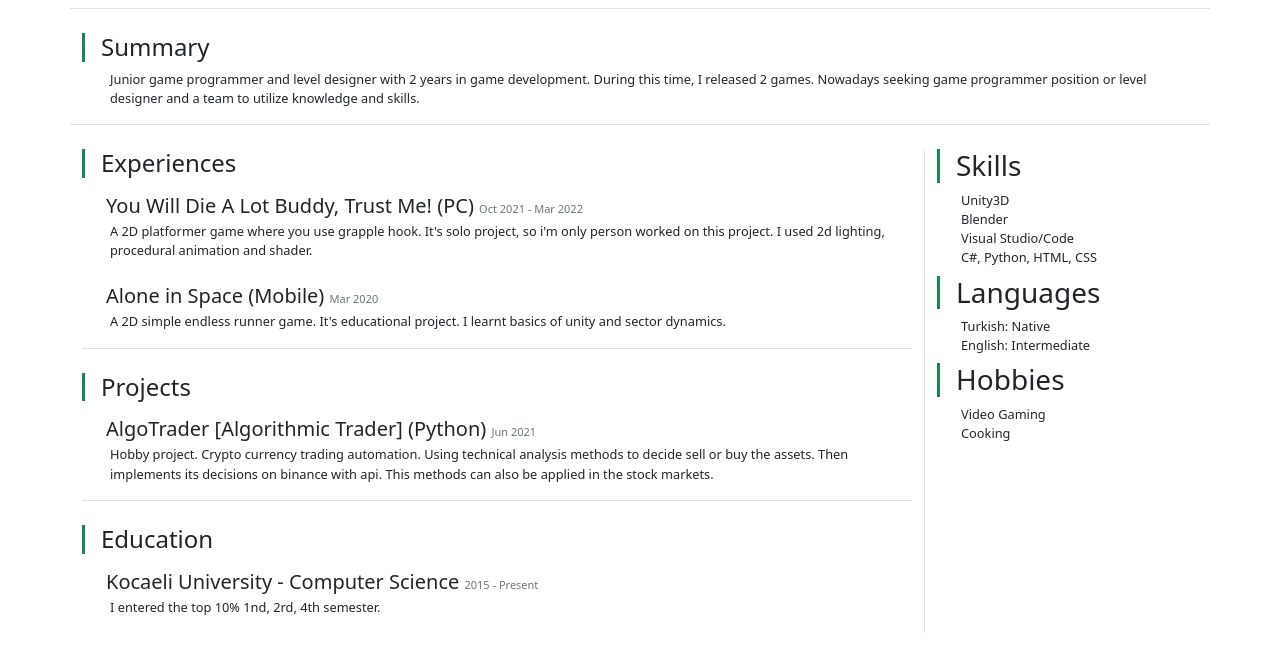
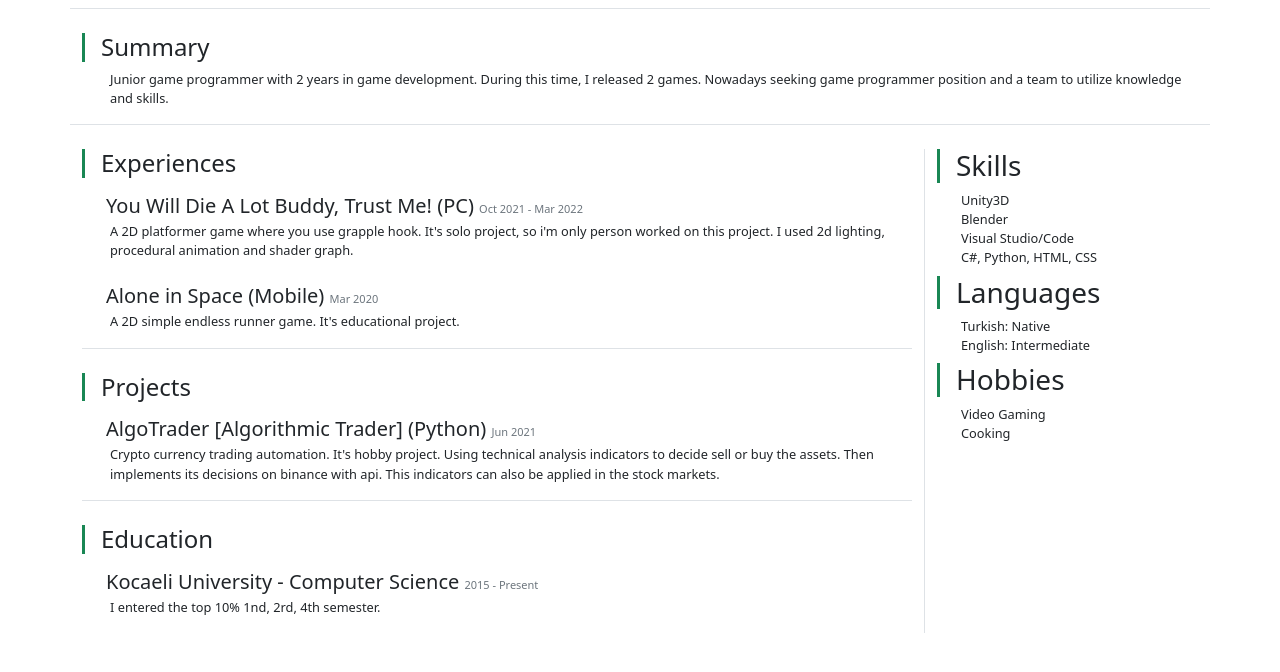
Before and after one commit to atakanihtiyar/atakanihtiyar.github.io, a plain HTML site: page index.html in a window 1280 px wide. Shown: the part 136-808 px from the top of the page. Drawn offline with nearby package versions, Linux system fonts and the light colour scheme.

Commit message:
Update infos

```diff
--- a/index.html
+++ b/index.html
@@ -54,8 +54,8 @@
             <div class="col-12">
                 <h3 class="display-2 fs-4 px-3 border-start border-3 border-success">Summary</h3>
                 <div class="text-middle ms-4 ps-1">
-                    Junior game programmer and level designer with 2 years in game development. During this time, I
-                    released 2 games. Nowadays seeking game programmer position or level designer and a team to utilize
+                    Junior game programmer with 2 years in game development. During this time, I
+                    released 2 games. Nowadays seeking game programmer position and a team to utilize
                     knowledge and skills.
                 </div>
             </div>
@@ -71,7 +71,7 @@
                         </h4>
                         <p class=" text-middle ps-1">
                             A 2D platformer game where you use grapple hook. It's solo project, so i'm only person
-                            worked on this project. I used 2d lighting, procedural animation and shader.
+                            worked on this project. I used 2d lighting, procedural animation and shader graph.
                         </p>
                     </div>
 
@@ -80,8 +80,7 @@
                             <span class="my-0 text-small text-secondary">Mar 2020</span>
                         </h4>
                         <p class="text-middle ps-1">
-                            A 2D simple endless runner game. It's educational project. I learnt basics of unity and
-                            sector dynamics.
+                            A 2D simple endless runner game. It's educational project.
                         </p>
                     </div>
                 </div>
@@ -93,9 +92,9 @@
                             <span class="my-0 text-small text-secondary">Jun 2021</span>
                         </h4>
                         <p class="text-middle ps-1">
-                            Hobby project. Crypto currency trading automation. Using technical analysis methods to
-                            decide sell or buy the assets. Then implements its decisions on binance with api. This
-                            methods can also be applied in the stock markets.
+                            Crypto currency trading automation. It's hobby project. Using technical analysis indicators
+                            to decide sell or buy the assets. Then implements its decisions on binance with api. This
+                            indicators can also be applied in the stock markets.
                         </p>
                     </div>
                 </div>
```
